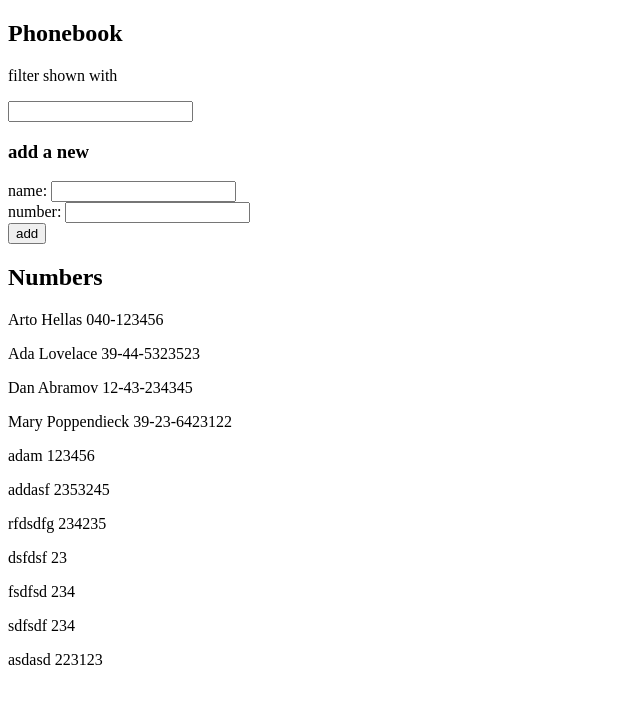
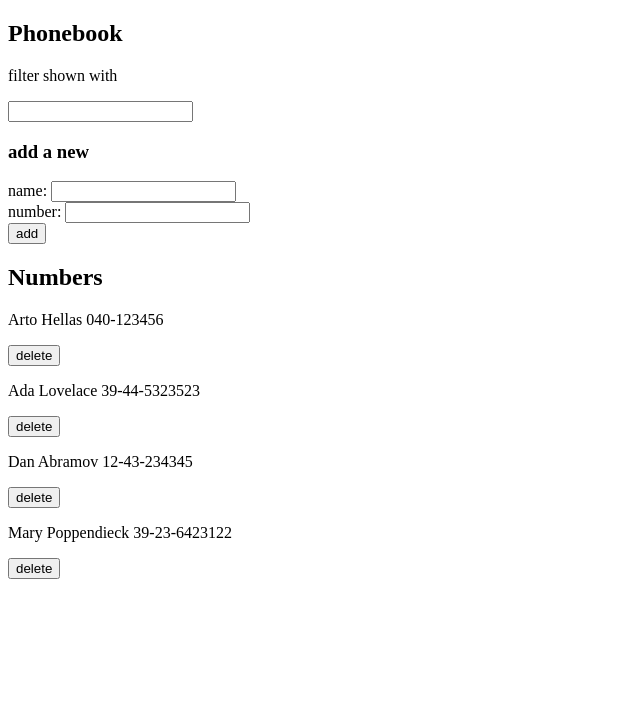
Before and after one commit to adamTop1/fullstack-open, a React (Vite) app in the folder part2/phonebook/: page / in a window 1280 px wide. Shown: the top 704 px of the page, without its empty margins (0-640 px from the left). Built offline with nearby package versions, Linux system fonts and the light colour scheme; data requests are answered from the project's data file.

Commit message:
exercise 2.14 done

```diff
--- a/part2/phonebook/db.json
+++ b/part2/phonebook/db.json
@@ -19,41 +19,6 @@
       "name": "Mary Poppendieck",
       "number": "39-23-6423122",
       "id": "4"
-    },
-    {
-      "id": 184,
-      "name": "adam",
-      "number": "123456"
-    },
-    {
-      "id": 686,
-      "name": "addasf",
-      "number": "2353245"
-    },
-    {
-      "id": 610,
-      "name": "rfdsdfg",
-      "number": "234235"
-    },
-    {
-      "id": 582,
-      "name": "dsfdsf",
-      "number": "23"
-    },
-    {
-      "id": 420,
-      "name": "fsdfsd",
-      "number": "234"
-    },
-    {
-      "id": 991,
-      "name": "sdfsdf",
-      "number": "234"
-    },
-    {
-      "id": 542,
-      "name": "asdasd",
-      "number": "223123"
     }
   ]
 }
--- a/part2/phonebook/src/App.jsx
+++ b/part2/phonebook/src/App.jsx
@@ -2,7 +2,6 @@ import { useEffect, useState } from 'react'
 import Persons from './components/Persons'
 import PersonForm from './components/PersonForm'
 import Filter from './components/Filter'
-import axios from 'axios'
 import personService from './services/persons'
 
 const App = () => {
@@ -25,6 +24,8 @@ const App = () => {
 	}
 	const filteredPersons = persons.filter(person => person.name.toLowerCase().includes(inputSearch))
 
+
+
 	const addPerson = event => {
 		event.preventDefault()
 
@@ -36,7 +37,7 @@ const App = () => {
 		const personObject = {
 			name: newName,
 			number: newNumber,
-			id: Math.floor(Math.random() * 1000),
+			id: Math.floor(Math.random() * 1000).toString()
 		}
 
 		personService.create(personObject).then(returnedPerson => {
@@ -66,7 +67,7 @@ const App = () => {
 				newName={newName}
 				newNumber={newNumber}
 			/>
-			<Persons filteredPersons={filteredPersons} />
+			<Persons filteredPersons={filteredPersons} setPersons={setPersons} persons={persons} />
 		</div>
 	)
 }
--- a/part2/phonebook/src/components/Persons.jsx
+++ b/part2/phonebook/src/components/Persons.jsx
@@ -1,13 +1,22 @@
 import React from 'react'
+import personService from '../services/persons'
 
-const Persons = ({filteredPersons}) => {
+const Persons = ({ filteredPersons, setPersons, persons }) => {
+	const deletePerson = id => {
+		personService.remove(id)
+		setPersons(persons.filter(person => person.id !== id))
+	}
+
 	return (
 		<>
 			<h2>Numbers</h2>
 			{filteredPersons.map(person => (
-				<p key={person.id}>
-					{person.name} {person.number}
-				</p>
+				<div key={person.id}>
+					<p>
+						{person.name} {person.number}
+					</p>
+					<button onClick={() => deletePerson(person.id)}>delete</button>
+				</div>
 			))}
 		</>
 	)
--- a/part2/phonebook/src/services/persons.jsx
+++ b/part2/phonebook/src/services/persons.jsx
@@ -8,7 +8,6 @@ const getAll = () => {
 
 const create = newObject => {
 	const request = axios.post(baseUrl, newObject)
-	console.log(request.then(response => response));
 	return request.then(response => response.data)
 }
 
@@ -16,8 +15,13 @@ const update = (id, newObject) => {
 	return axios.put(`${baseUrl}/${id}`, newObject)
 }
 
+const remove = id => {
+	return axios.delete(`${baseUrl}/${id}`)
+}
+
 export default {
 	getAll,
 	create,
 	update,
+	remove
 }
```
